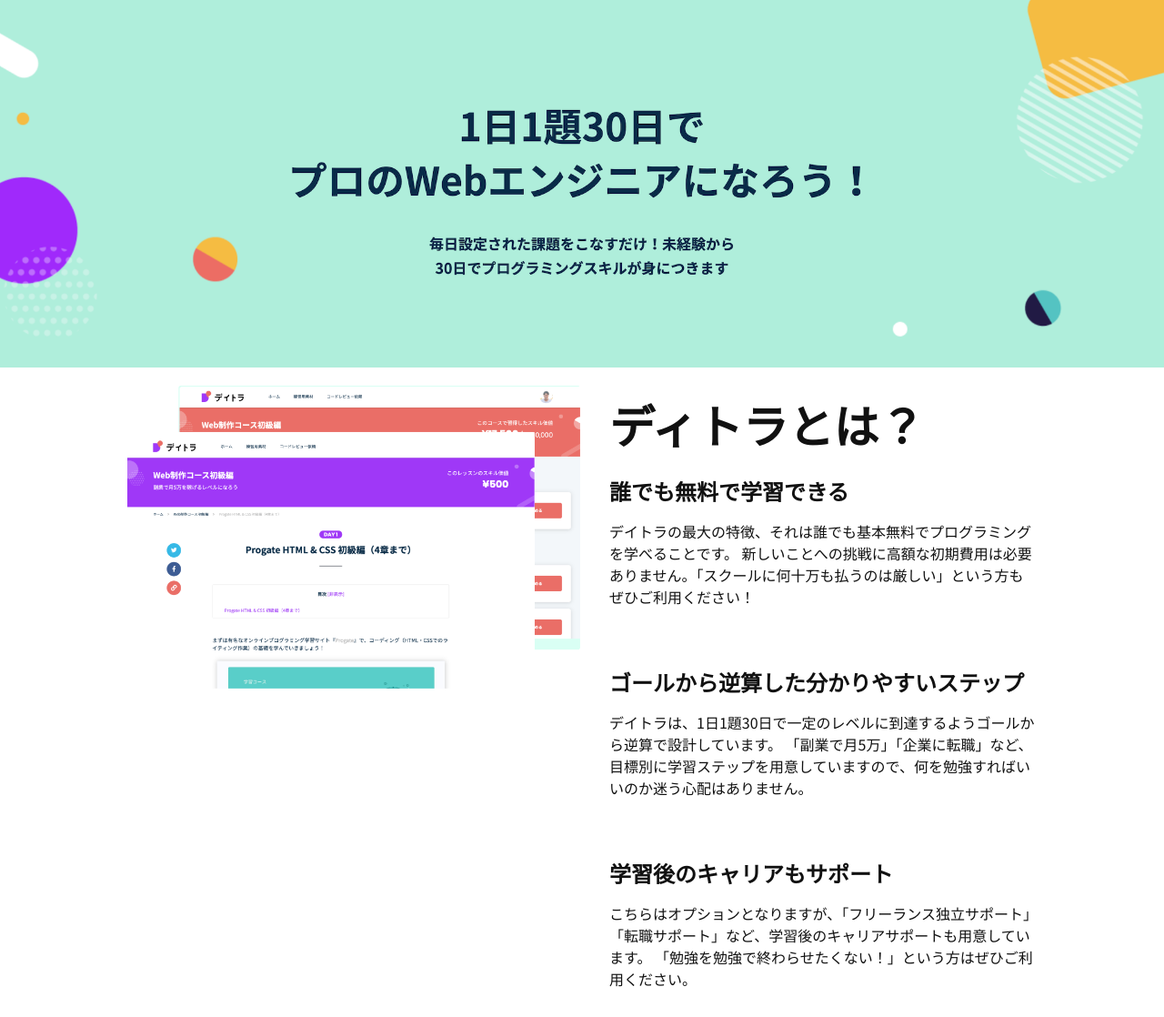
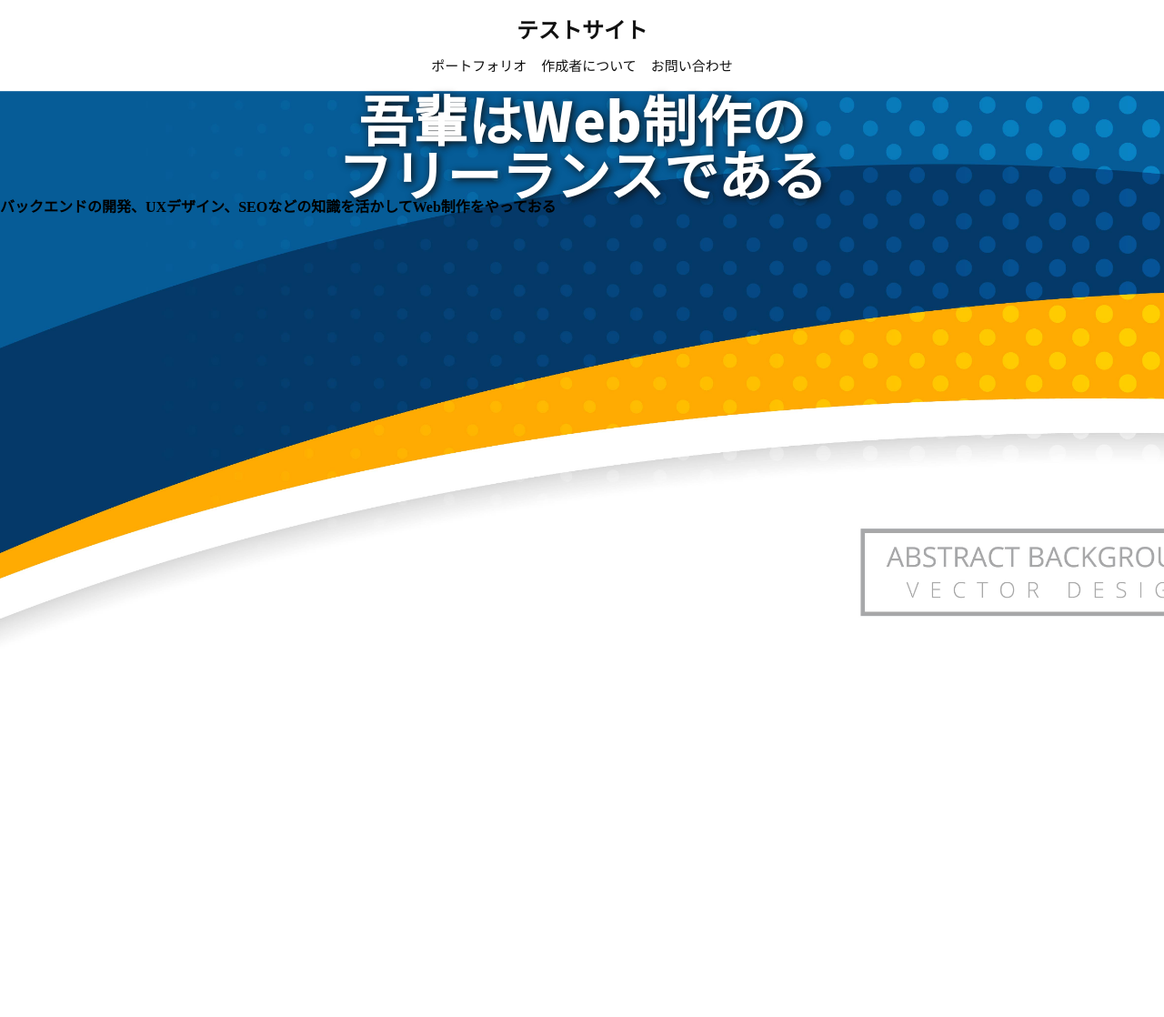
Before and after one commit to huytd-at-local/source1, a PHP site: page / in a window 1280 px wide. Shown: the whole page at 91% size. After the commit the page ends 701 px from the top, so only its background shows below. Run offline with PHP 8.4, Linux system fonts and the light colour scheme.

Commit message:
ポートフォリオ

```diff
--- a/index.html
+++ b/index.html
@@ -3,31 +3,31 @@
 <head>
     <meta charset="utf-8">
     <title>ホームページ</title>
-    <meta name="viewport" content="width=device-width, initial-scale=1">
+    <meta name="viewport" content="width=device-width, initial-scale=1.0">
     <link rel="stylesheet" href="stylesheet.css"/>
-    <link
-            href="https://fonts.googleapis.com/css?family=Noto+Sans+JP:400,700&display=swap&subset=japanese"
-            rel="stylesheet"
-    />
+    <link href="https://fonts.googleapis.com/css?family=Noto+Sans+JP:100,300,400,500,700,900&display=swap&subset=japanese"
+          rel="stylesheet">
 </head>
 <body>
-<img class="img-banner" src="img/main-vsual.png" alt="huytower banner">
-<div class="wrapper">
-    <article class="img-info">
-        <h2>ディトラとは？</h2>
-        <p class="list-title">誰でも無料で学習できる</p>
-        <p class="list-content">デイトラの最大の特徴、それは誰でも基本無料でプログラミングを学べることです。
-            新しいことへの挑戦に高額な初期費用は必要ありません。「スクールに何十万も払うのは厳しい」という方もぜひご利用ください！</p>
-        <p class="list-title">ゴールから逆算した分かりやすいステップ</p>
-        <p class="list-content">デイトラは、1日1題30日で一定のレベルに到達するようゴールから逆算で設計しています。
-            「副業で月5万」「企業に転職」など、目標別に学習ステップを用意していますので、何を勉強すればいいのか迷う心配はありません。</p>
-        <p class="list-title">学習後のキャリアもサポート</p>
-        <p class="list-content">こちらはオプションとなりますが、「フリーランス独立サポート」「転職サポート」など、学習後のキャリアサポートも用意しています。
-            「勉強を勉強で終わらせたくない！」という方はぜひご利用ください。</p>
+<header>
+    <a href="index.html" class="header-brand">テストサイト</a>
+    <nav>
+        <ul>
+            <li><a href="pages/portfolio.html">ポートフォリオ</a></li>
+            <li><a href="pages/about.html">作成者について</a></li>
+            <li><a href="pages/contact.html">お問い合わせ</a></li>
+        </ul>
+        <a href="pages/cases.html" class="header-cases">事例</a>
+    </nav>
+</header>
+<main>
+    <section class="index-banner">
+        <h2>吾輩はWeb制作の<br>フリーランスである</h2>
+        <h1>バックエンドの開発、UXデザイン、SEOなどの知識を活かしてWeb制作をやっておる</h1>
+    </section>
+</main>
+<footer>
 
-
-    </article>
-    <img class="img-try" src="img/about.png" alt="about">
-</div>
+</footer>
 </body>
 </html>
--- a/stylesheet.css
+++ b/stylesheet.css
@@ -1,104 +1,173 @@
-* {
+/*
+html5doctor.com Reset Stylesheet
+v1.6.1
+Last Updated: 2010-09-17
+Author: Richard Clark - http://richclarkdesign.com
+Twitter: @rich_clark
+*/
+
+html, body, div, span, object, iframe,
+h1, h2, h3, h4, h5, h6, p, blockquote, pre,
+abbr, address, cite, code,
+del, dfn, em, img, ins, kbd, q, samp,
+small, strong, sub, sup, var,
+b, i,
+dl, dt, dd, ol, ul, li,
+fieldset, form, label, legend,
+table, caption, tbody, tfoot, thead, tr, th, td,
+article, aside, canvas, details, figcaption, figure,
+footer, header, hgroup, menu, nav, section, summary,
+time, mark, audio, video {
     margin: 0;
+    padding: 0;
+    border: 0;
+    outline: 0;
+    font-size: 100%;
+    vertical-align: baseline;
+    background: transparent;
 }
 
-.wrapper {
-    width: 100%;
+body {
+    line-height: 1;
 }
 
-.img-banner {
+article, aside, details, figcaption, figure,
+footer, header, hgroup, menu, nav, section {
+    display: block;
+}
+
+nav ul {
+    list-style: none;
+}
+
+blockquote, q {
+    quotes: none;
+}
+
+blockquote:before, blockquote:after,
+q:before, q:after {
+    content: '';
+    content: none;
+}
+
+a {
+    margin: 0;
+    padding: 0;
+    font-size: 100%;
+    vertical-align: baseline;
+    background: transparent;
+}
+
+/* change colours to suit your needs */
+ins {
+    background-color: #ff9;
+    color: #000;
+    text-decoration: none;
+}
+
+/* change colours to suit your needs */
+mark {
+    background-color: #ff9;
+    color: #000;
+    font-style: italic;
+    font-weight: bold;
+}
+
+del {
+    text-decoration: line-through;
+}
+
+abbr[title], dfn[title] {
+    border-bottom: 1px dotted;
+    cursor: help;
+}
+
+table {
+    border-collapse: collapse;
+    border-spacing: 0;
+}
+
+/* change border colour to suit your needs */
+hr {
+    display: block;
+    height: 1px;
+    border: 0;
+    border-top: 1px solid #cccccc;
+    margin: 1em 0;
+    padding: 0;
+}
+
+input, select {
+    vertical-align: middle;
+}
+
+/*下記は俺のコード*/
+* {
+    text-decoration: none;
+}
+
+body {
+    background-color: #f3f3f3;
+}
+
+header {
+    background-color: #fff;
+    width: 100%;
+    height: 100px;
+}
+
+header .header-brand {
+    font-family: 'Noto Sans JP', sans-serif;
+    font-size: 24px;
+    font-weight: 900;
+    color: #111;
+    text-transform: uppercase;
+    display: block;
+    margin: 0 auto;
+    text-align: center;
+    padding: 20px 0;
+}
+
+header nav ul {
+    display: block;
+    margin: 0 auto;
+    width: fit-content;
+
+}
+
+header nav ul li {
+    display: inline-block;
+    float: left;
+    list-style: none;
+    padding: 0 8px;
+}
+
+header nav ul li a {
+    font-family: 'Noto Sans JP', sans-serif;
+    font-size: 15px;
+    color: #111;
+}
+
+header .header-cases {
     display: none;
 }
 
-.img-info {
+/*INDEX*/
+
+.index-banner {
     width: 100%;
+    height: calc(100vh - 100px);
+    background-image: url("img/banner.jpg");
+    background-repeat: no-repeat;
+    background-position: center;
+    background-size: cover;
 }
 
-.img-info h2 {
-    padding: 30px 30px 20px;
-    font-family: "Noto Sans jp";
-    font-size: 50px;
-    line-height: 44px;
-    color: #111;
+.index-banner h2 {
+    font-family: 'Noto Sans JP', sans-serif;
+    font-size: 60px;
+    color: #fff;
+    text-align: center;
+    font-weight: 900;
+    text-shadow: 2px 2px 8px #111;
 }
-
-.list-title {
-    font-weight: bold;
-    font-size: 24px;
-    color: #111;
-    line-height: 24px;
-    padding: 30px 30px 20px;
-    font-family: "Noto Sans jp";
-}
-
-.list-content {
-    font-size: 16px;
-    color: #111;
-    line-height: 24px;
-    padding: 0px 30px 20px;
-    font-family: "Noto Sans jp";
-}
-
-.img-try {
-    width: 100%;
-}
-
-@media only screen and (min-width: 768px) {
-    .img-banner {
-        display: block;
-        width: 100%;
-        padding-bottom: 20px;
-    }
-
-    .wrapper {
-        width: 85%;
-        margin: 0 auto;
-    }
-
-    .img-info h2 {
-        padding: 20px 0px 0px;
-
-    }
-
-    .list-title {
-        padding: 40px 0px 0px;
-    }
-
-    .list-content {
-        padding: 20px 0px 0px;
-    }
-
-    .img-try {
-        padding-top: 30px;
-    }
-}
-
-@media only screen and (min-width: 1000px) {
-    .wrapper {
-        width: 1000px;
-    }
-
-    .img-info {
-        width: 50%;
-        float: right;
-    }
-
-    .img-info h2 {
-        padding: 20px 0px 0px 30px;
-
-    }
-
-    .list-title {
-        padding: 40px 0px 0px 30px;
-    }
-
-    .list-content {
-        padding: 20px 0px 30px 30px;
-    }
-
-    .img-try {
-        padding-top: 0;
-        width: 50%;
-        float: left;
-    }
-}
```
Also changed, not shown: img/banner.jpg (added).
